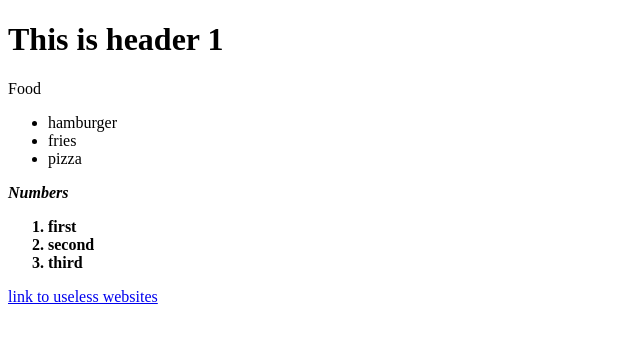
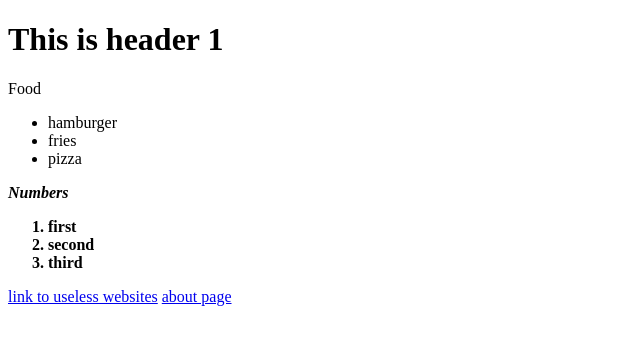
Before and after one commit to r3d-pixel/git-test1, a plain HTML site: page index.html in a window 1280 px wide. Shown: the full height of the page, 0-640 px from the left. Drawn offline with Linux system fonts and the light colour scheme.

Commit message:
Added links to index.html

```diff
--- a/index.html
+++ b/index.html
@@ -25,5 +25,6 @@
     </strong>
 
     <a href="https://theuselessweb.com/" target="_blank" rel="noopener noferrer">link to useless websites</a>
+    <a href="./pages/about.html" target="_blank" rel="noopener noferrer">about page</a>
 </body>
 </html>
```
Also changed, not shown: pages/about.html (+1 -1 lines).
